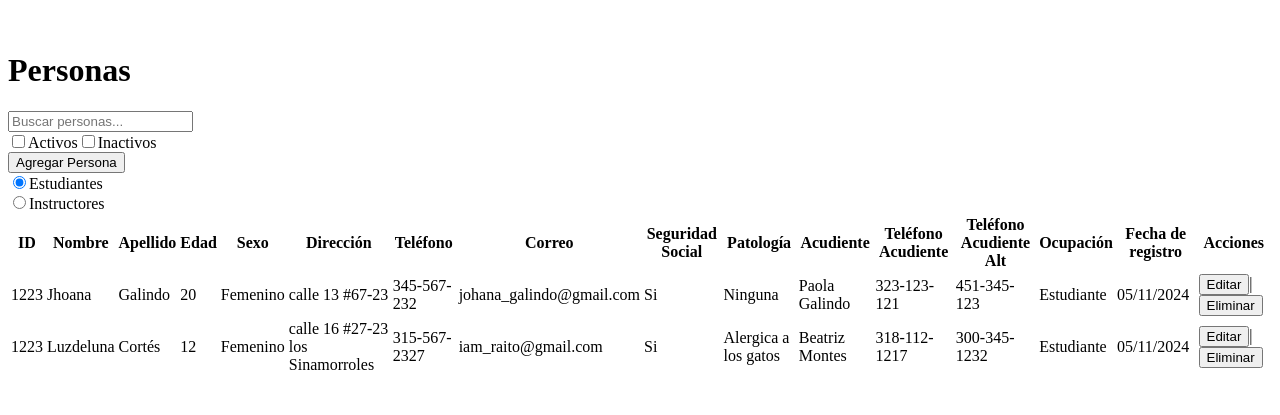
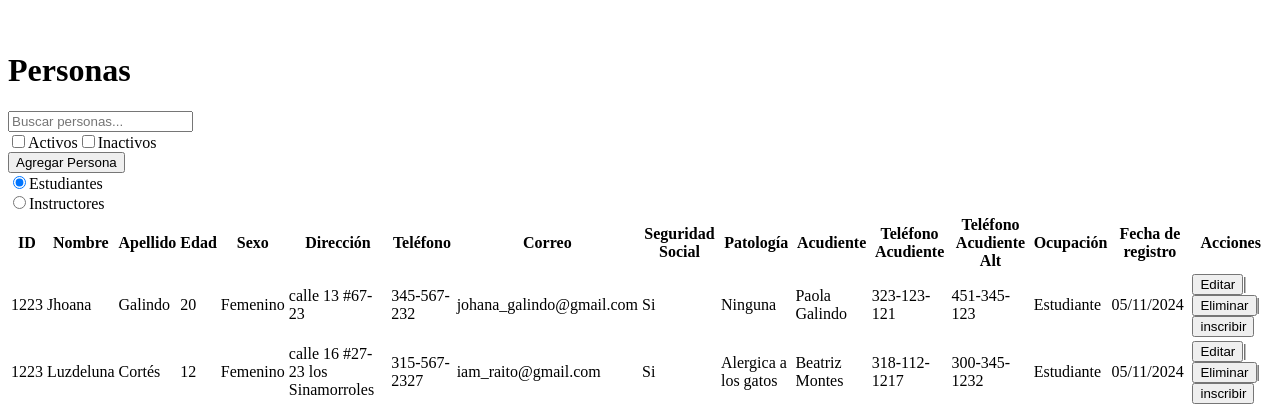
Before and after one commit to KortexCode/AcademiaSystemAdm, a React (Vite) app in the folder nested/: page /#/menu/personas in a window 1280 px wide. Shown: the part 1245-1660 px from the top of the page. Before the commit the page ends 1630 px from the top, so only its background shows below. Built offline with nearby package versions, Linux system fonts and the light colour scheme.

Commit message:
Se prueba lógica de tablas con globales, useAuthContext

```diff
--- a/nested/src/components/deleteRegisterModal.jsx
+++ b/nested/src/components/deleteRegisterModal.jsx
@@ -1,23 +1,18 @@
-import PropTypes from "prop-types";
 import { createPortal } from "react-dom";
+import { useOutletContext } from "react-router-dom";
 
-DeleteRegisterModal.propTypes = {
-  row: PropTypes.array.isRequired,
-  closeModal: PropTypes.func.isRequired,
-};
-
-function DeleteRegisterModal(props) {
+function DeleteRegisterModal() {
   //Se recibe los datos de la columna a eliminar y el setState para cerrar el modal
-  const { row, closeModal } = props;
+  const { rowSelect, handleOpenModalDelete } = useOutletContext();
 
   return createPortal(
     <div className="flex items-center justify-center w-screen h-screen fixed top-0 bottom-0 left-0 right-0">
       <div className="w-96 h-80 bg-white z-10">
         <p>
-          Hola Mundo soy un portal y voy a eliminar a {row[0]} {row[1]} con
-          cédula {row[2]}
+          Hola Mundo soy un portal y voy a eliminar a {rowSelect[0]}
+          {rowSelect[1]} con cédula {rowSelect[2]}
         </p>
-        <button onClick={() => closeModal(false)}>CERRAR</button>
+        <button onClick={() => handleOpenModalDelete(false)}>CERRAR</button>
       </div>
       <div className="w-full h-full absolute top-0 bg-slate-500 opacity-50"></div>
     </div>,
--- a/nested/src/components/table.jsx
+++ b/nested/src/components/table.jsx
@@ -1,24 +1,24 @@
-import { useState } from "react";
 import { DeleteRegisterModal } from "./deleteRegisterModal";
 import { ColumnTableData } from "./columnTableData";
 import { RowTableData } from "./rowTableData";
 import PropTypes from "prop-types";
+import { useOutletContext } from "react-router-dom";
 
 Table.propTypes = {
   ArrayColumn: PropTypes.array.isRequired,
   ArrayRows: PropTypes.array.isRequired,
-  tableType: PropTypes.string.isRequired,
+  /* tableType: PropTypes.string.isRequired, */
 };
 
 function Table(props) {
-  const [openModalDelete, setOpenModalDelete] = useState(false); //Modal para eliminar registro
-  const [rowSelect, setRowSelect] = useState(null); //fila seleccionada según acción
-  const { ArrayColumn, ArrayRows, tableType } = props; //Datos de la tabla según vista
+  const { openModalDelete, handleOpenModalDelete, handleRowSelect } =
+    useOutletContext();
+  const { ArrayColumn, ArrayRows } = props; //Datos de la tabla según vista
 
   /*Función para manejar apertura del modal de eliminación de registro */
-  const handleClickDelete = (row) => {
-    setRowSelect(row);
-    setOpenModalDelete((state) => !state);
+  const onClickDelete = (row) => {
+    handleOpenModalDelete(!openModalDelete);
+    handleRowSelect(row);
   };
 
   return (
@@ -32,7 +32,6 @@ function Table(props) {
           {ArrayRows.map((item, index) => (
             <RowTableData rowData={item} key={index} rowNum={index}>
               <td className="px-4 py-2 whitespace-nowrap text-sm font-medium">
-                {tableType === "generic" && (
                 <>
                   <button className="mr-2 text-primary hover:text-primary-dark">
                     Editar
@@ -40,25 +39,17 @@ function Table(props) {
                   |
                   <button
                     className="mx-2 text-red-600 hover:text-red-800"
-                      onClick={() => handleClickDelete(item)}
+                    onClick={() => onClickDelete(item)}
                   >
                     Eliminar
                   </button>
                 </>
-                )}
-                {tableType === "programs" && (
-                  <button className="mr-2 text-primary hover:text-primary-dark">
-                    Editar
-                  </button>
-                )}
               </td>
             </RowTableData>
           ))}
         </tbody>
       </table>
-      {openModalDelete && (
-        <DeleteRegisterModal row={rowSelect} closeModal={setOpenModalDelete} />
-      )}
+      {openModalDelete && <DeleteRegisterModal />}
     </div>
   );
 }
--- a/nested/src/hooks/useGlobal.jsx
+++ b/nested/src/hooks/useGlobal.jsx
@@ -1,16 +1,23 @@
 import { useState } from "react";
 
 function useGlobal() {
-  const [openModal, setOpenModal] = useState(false);
+  const [openModalDelete, setOpenModalDelete] = useState(false);
+  const [rowSelect, setRowSelect] = useState([]); //fila seleccionada según acción
 
-  const handleOpenModal = (action) => {
-    setOpenModal(action);
+  const handleOpenModalDelete = (action) => {
+    setOpenModalDelete(action);
+    /*  setRowSelect(row); */
+  };
+  const handleRowSelect = (row) => {
+    setRowSelect(row);
   };
 
   return [
     {
-      openModal,
-      handleOpenModal,
+      openModalDelete,
+      rowSelect,
+      handleOpenModalDelete,
+      handleRowSelect,
     },
   ];
 }
--- a/nested/src/pages/accountingView.jsx
+++ b/nested/src/pages/accountingView.jsx
@@ -79,11 +79,7 @@ function AccountingView() {
         </Link>
         <SelectProgramCategory />
 
-        <Table
-          ArrayColumn={colum}
-          ArrayRows={rows}
-          tableType={"generics"}
-        ></Table>
+        <Table ArrayColumn={colum} ArrayRows={rows}></Table>
       </div>
     </div>
   );
--- a/nested/src/pages/personView.jsx
+++ b/nested/src/pages/personView.jsx
@@ -1,7 +1,9 @@
-import { Link } from "react-router-dom";
-import { Table } from "../components/table";
+import { Link, useOutletContext } from "react-router-dom";
 import { useState } from "react";
 import { ArrowBackIcon } from "../components/arrowBackIcon";
+import { ColumnTableData } from "../components/columnTableData";
+import { RowTableData } from "../components/rowTableData";
+import { DeleteRegisterModal } from "../components/deleteRegisterModal";
 
 const columnDataInstructor = [
   "ID",
@@ -99,6 +101,9 @@ const rowDataStudent = [
 ];
 
 function PersonView() {
+  const { openModalDelete, handleOpenModalDelete, rowSelect, handleRowSelect } =
+    useOutletContext();
+
   const [colum, setColum] = useState(columnDataStudent);
   const [rows, setRows] = useState(rowDataStudent);
   const [radioInputOn, setRadioInputOn] = useState(true);
@@ -114,6 +119,12 @@ function PersonView() {
     setRadioInputOn(false);
     setColum(columnDataInstructor);
     setRows(rowDataInstructor);
+  };
+
+  /*Función para manejar apertura del modal de eliminación de registro */
+  const onClickDelete = (row) => {
+    handleOpenModalDelete(!openModalDelete);
+    handleRowSelect(row);
   };
 
   return (
@@ -180,11 +191,60 @@ function PersonView() {
         </div>
 
         {/* Tabla de resultados */}
-        <Table
-          ArrayColumn={colum}
-          ArrayRows={rows}
-          tableType={"generic"}
-        ></Table>
+        <div className="overflow-x-auto bg-white shadow-md">
+          <table className="min-w-full table-fixed border-collapse border border-slate-400 text-left">
+            <thead className="bg-gray-300 ">
+              <ColumnTableData columnData={colum} />
+            </thead>
+
+            <tbody className="divide-y divide-gray-300">
+              {rows.map((item, index) => (
+                <RowTableData rowData={item} key={index} rowNum={index}>
+                  <td className="px-4 py-2 whitespace-nowrap text-sm font-medium">
+                    {radioInputOn && (
+                      <>
+                        <button className="mr-2 text-primary hover:text-primary-dark">
+                          Editar
+                        </button>
+                        |
+                        <button
+                          className="mx-2 text-red-600 hover:text-red-800"
+                          onClick={() => onClickDelete(item)}
+                        >
+                          Eliminar
+                        </button>
+                        |
+                        <button className="mr-2 ml-2 text-cyan-600 hover:text-cyan-600">
+                          inscribir
+                        </button>
+                      </>
+                    )}
+                    {!radioInputOn && (
+                      <>
+                        <button className="mr-2 text-primary hover:text-primary-dark">
+                          Editar
+                        </button>
+                        |
+                        <button
+                          className="mx-2 text-red-600 hover:text-red-800"
+                          onClick={() => onClickDelete(item)}
+                        >
+                          Eliminar
+                        </button>
+                      </>
+                    )}
+                  </td>
+                </RowTableData>
+              ))}
+            </tbody>
+          </table>
+          {openModalDelete && (
+            <DeleteRegisterModal
+              row={rowSelect}
+              closeModal={handleOpenModalDelete}
+            />
+          )}
+        </div>
       </div>
     </div>
   );
--- a/nested/src/pages/programView.jsx
+++ b/nested/src/pages/programView.jsx
@@ -56,11 +56,7 @@ function ProgramView() {
         <SelectProgramCategory />
 
         {/* Tabla de resultados */}
-        <Table
-          ArrayColumn={column}
-          ArrayRows={rows}
-          tableType="programs"
-        ></Table>
+        <Table ArrayColumn={column} ArrayRows={rows}></Table>
       </div>
     </div>
   );
--- a/nested/src/pages/registrationView.jsx
+++ b/nested/src/pages/registrationView.jsx
@@ -83,11 +83,7 @@ function RegistrationView() {
         </div>
 
         {/* Tabla de resultados */}
-        <Table
-          ArrayColumn={column}
-          ArrayRows={rows}
-          tableType={"generic"}
-        ></Table>
+        <Table ArrayColumn={column} ArrayRows={rows}></Table>
       </div>
     </div>
   );
```
Lines whose indentation alone changed are shown as unchanged.
